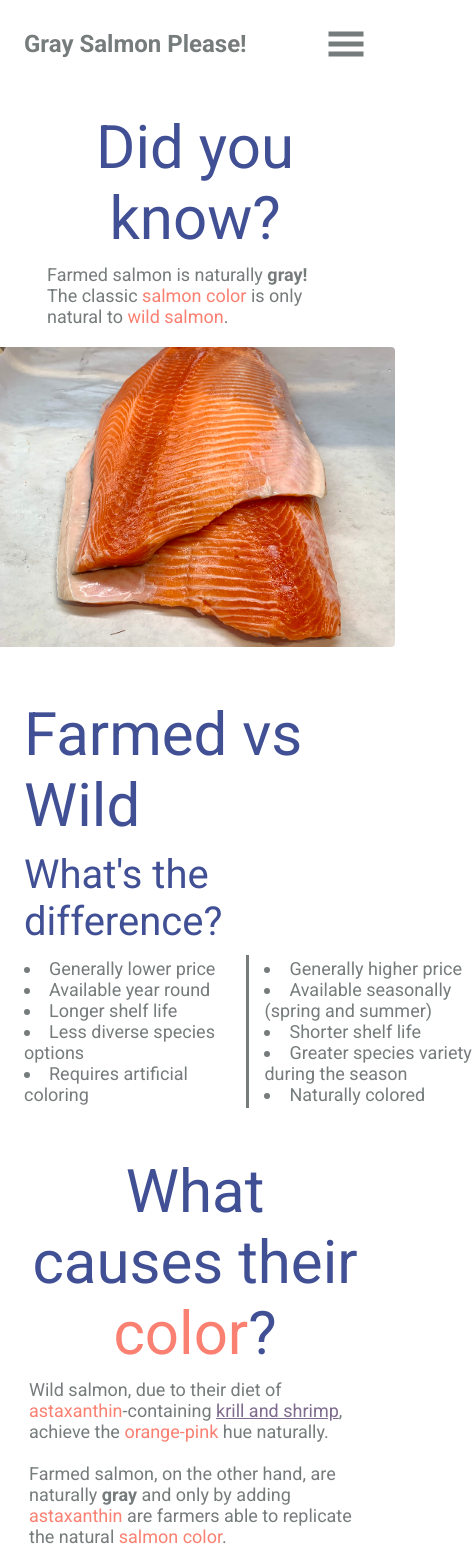
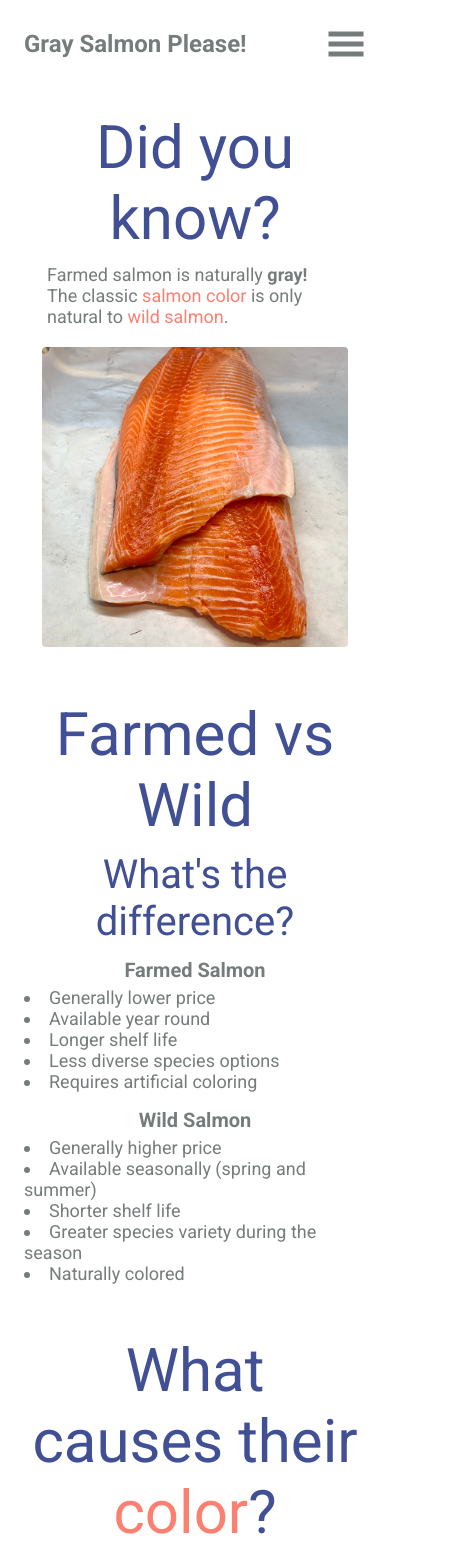
Before and after one commit to sungyotkim/gray-salmon-please, a React (Vite) app in the folder gray-salmon-please/: page / in a window 390 px wide. Shown: the top 1559 px of the page, 476 px wide, since content can reach past the window. Built offline with nearby package versions, Linux system fonts and the light colour scheme.

Commit message:
adjust sizes for mobile devices

```diff
--- a/gray-salmon-please/src/components/InteractiveSlider/SliderTable/SliderTable.css
+++ b/gray-salmon-please/src/components/InteractiveSlider/SliderTable/SliderTable.css
@@ -83,3 +83,41 @@
     font-size: 25px;
   }
 }
+
+@media only screen and (max-width: 500px) {
+  .slider-table-wrapper {
+    padding: 5px;
+  }
+
+  .slider-table-title {
+    font-size: 20px;
+  }
+
+  .slider-table-main {
+    font-size: 40px;
+  }
+
+  .slider-table-footer {
+    font-size: 18px;
+  }
+}
+
+@media only screen and (max-width: 400px) {
+  .slider-table-wrapper {
+    padding: 5px;
+  }
+
+  .slider-table-main {
+    font-size: 35px;
+  }
+}
+
+@media only screen and (max-width: 350px) {
+  .slider-table-wrapper {
+    padding: 5px;
+  }
+
+  .slider-table-main {
+    font-size: 30px;
+  }
+}
--- a/gray-salmon-please/src/components/MainContentBody/Comparison/Comparison.css
+++ b/gray-salmon-please/src/components/MainContentBody/Comparison/Comparison.css
@@ -6,6 +6,18 @@
   justify-content: center;
   align-items: center;
   margin-top: 48px;
+}
+
+.comparison-container > h2 {
+  display: flex;
+  justify-content: center;
+  text-align: center;
+}
+
+.comparison-container > h3 {
+  display: flex;
+  justify-content: center;
+  text-align: center;
 }
 
 .comparison-table {
@@ -30,6 +42,20 @@
   padding: 3px 0;
 }
 
+.comparison-left-container > b {
+  display: flex;
+  justify-content: center;
+  margin-bottom: 5px;
+  font-size: 20px;
+}
+
+.comparison-right-container > b {
+  display: flex;
+  justify-content: center;
+  margin-bottom: 5px;
+  font-size: 20px;
+}
+
 @media only screen and (max-width: 950px) {
   .comparison-table {
     width: 50%;
@@ -45,3 +71,22 @@
     width: 47.5%;
   }
 }
+
+@media only screen and (max-width: 500px) {
+  .comparison-table {
+    flex-direction: column;
+    min-width: 100%;
+  }
+
+  .comparison-divider {
+    display: none;
+  }
+
+  .comparison-left-container {
+    width: 100%;
+  }
+
+  .comparison-right-container {
+    width: 100%;
+  }
+}
--- a/gray-salmon-please/src/components/MainContentBody/Comparison/Comparison.tsx
+++ b/gray-salmon-please/src/components/MainContentBody/Comparison/Comparison.tsx
@@ -11,6 +11,7 @@ export const Comparison: React.FC<ComparisonProps> = ({}) => {
         <h3>What's the difference?</h3>
         <div className="comparison-table">
           <div className="comparison-left-container">
+            <b>Farmed Salmon</b>
             <li>Generally lower price</li>
             <li>Available year round</li>
             <li>Longer shelf life</li>
@@ -19,6 +20,7 @@ export const Comparison: React.FC<ComparisonProps> = ({}) => {
           </div>
           <div className="comparison-divider"></div>
           <div className="comparison-right-container">
+            <b>Wild Salmon</b>
             <li>Generally higher price</li>
             <li>Available seasonally (spring and summer)</li>
             <li>Shorter shelf life</li>
--- a/gray-salmon-please/src/components/MainContentBody/Introduction/Introduction.css
+++ b/gray-salmon-please/src/components/MainContentBody/Introduction/Introduction.css
@@ -13,8 +13,13 @@
   width: auto;
 }
 
+.introduction-hero-container {
+  width: 100%;
+}
+
 #introduction-hero {
-  width: 600px;
+  width: 100%;
+  max-width: 600px;
   height: 400px;
   border-radius: 4px;
 }
@@ -29,7 +34,9 @@
   }
 
   #introduction-hero {
-    width: 400px;
-    height: 300px;
+    width: 100%;
+    max-width: 400px;
+    height: 60%;
+    max-height: 300px;
   }
 }
--- a/gray-salmon-please/src/components/MainContentBody/WhyAddColorExplanation/WhyAddColorExplanation.css
+++ b/gray-salmon-please/src/components/MainContentBody/WhyAddColorExplanation/WhyAddColorExplanation.css
@@ -43,3 +43,10 @@
   min-width: 452px;
   height: 100px;
 }
+
+@media only screen and (max-width: 452px) {
+  #salmofan-lineal {
+    width: 100%;
+    min-width: 100px;
+  }
+}
```
